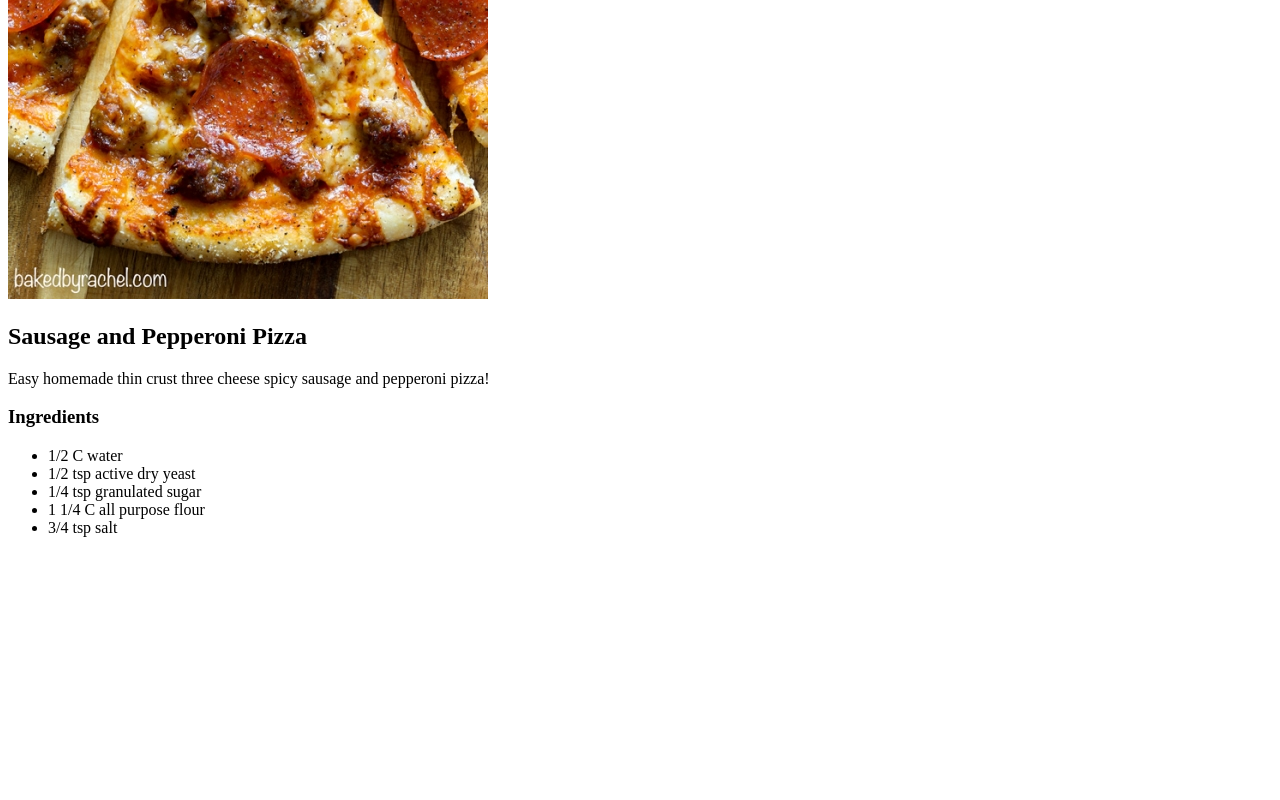
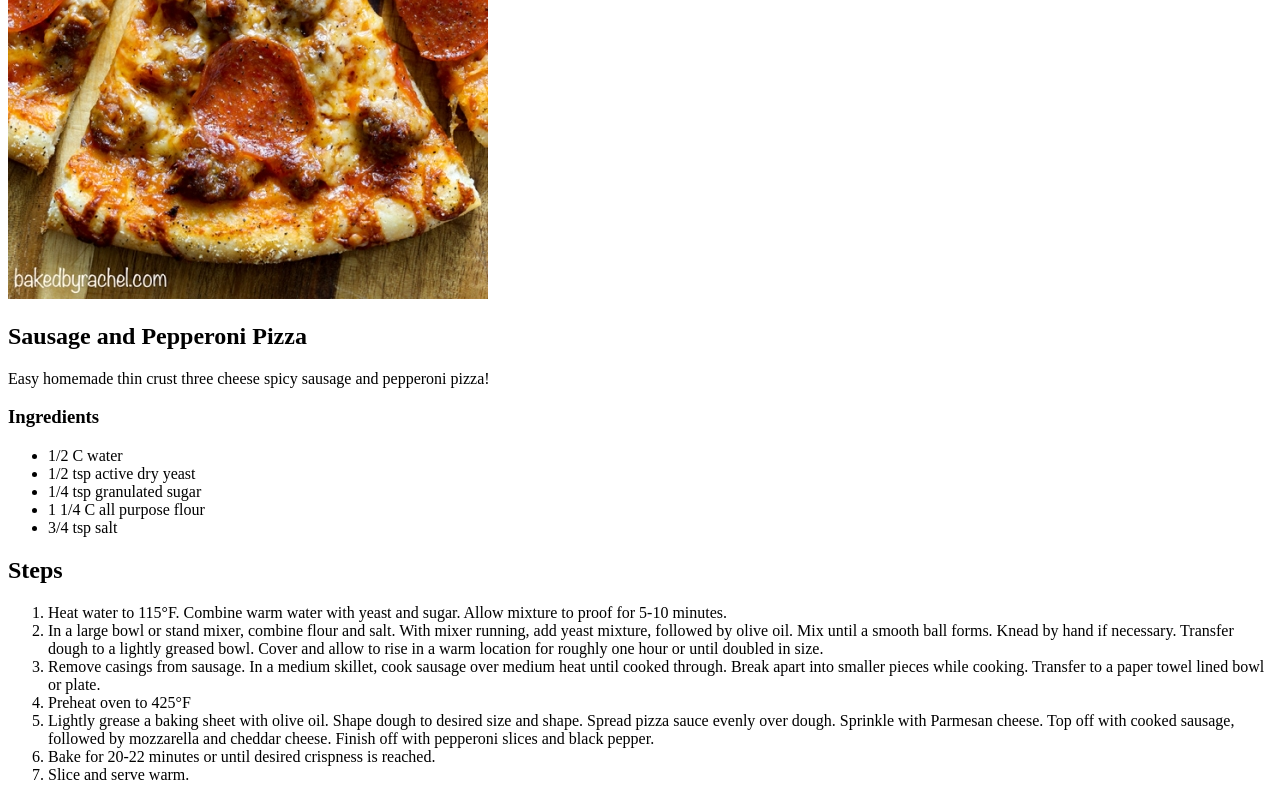
Before and after one commit to FallenJ98/odin-recipes, a plain HTML site: page recipes/pizza.html in a window 1280 px wide. Shown: the part 501-1301 px from the top of the page. Before the commit the page ends 1054 px from the top, so only its background shows below. Drawn offline with Linux system fonts and the light colour scheme.

Commit message:
Finished Pizza.html

```diff
--- a/recipes/pizza.html
+++ b/recipes/pizza.html
@@ -18,6 +18,17 @@
             <li>1 1/4 C all purpose flour</li>
             <li>3/4 tsp salt</li>
         </ul>
+        <h2>Steps</h2>
+        <ol>
+            <li>Heat water to 115°F. Combine warm water with yeast and sugar. Allow mixture to proof for 5-10 minutes. </li>
+            <li>In a large bowl or stand mixer, combine flour and salt. With mixer running, add yeast mixture, followed by olive oil. Mix until a smooth ball forms. Knead by hand if necessary. Transfer dough to a lightly greased bowl. Cover and allow to rise in a warm location for roughly one hour or until doubled in size.</li>
+            <li>Remove casings from sausage. In a medium skillet, cook sausage over medium heat until cooked through. Break apart into smaller pieces while cooking. Transfer to a paper towel lined bowl or plate.</li>
+            <li>Preheat oven to 425°F</li>
+            <li>Lightly grease a baking sheet with olive oil. Shape dough to desired size and shape. Spread pizza sauce evenly over dough. Sprinkle with Parmesan cheese. Top off with cooked sausage, followed by mozzarella and cheddar cheese. Finish off with pepperoni slices and black pepper. </li>
+            <li>Bake for 20-22 minutes or until desired crispness is reached.</li>
+            <li>Slice and serve warm.</li>
+
+        </ol>
     </body>
 
 </html>
```
